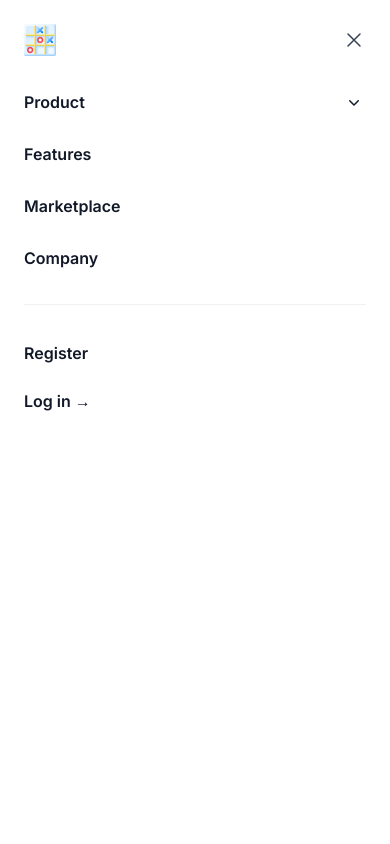
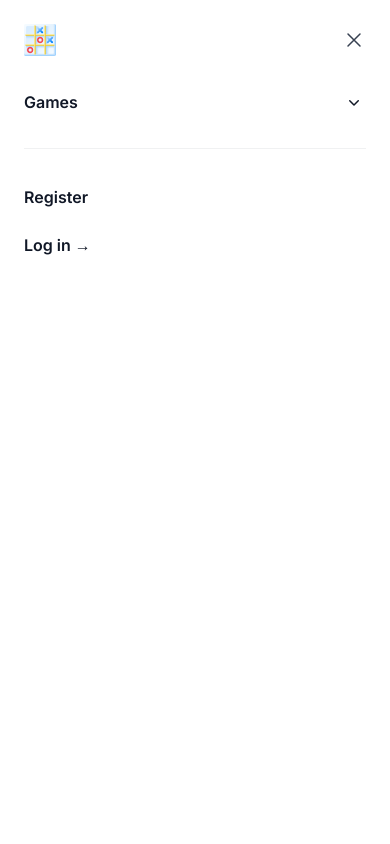
Before and after one commit to plamenpk/MyGames, a Next.js app in the folder mygames/: page / in a window 390 px wide. Both pictures are taken after a click on the button "Open main menu". Shown: the top 844 px of the page. Built offline with nearby package versions, Linux system fonts and the light colour scheme.

Commit message:
Removed unnecessary links

```diff
--- a/mygames/components/NavBar.tsx
+++ b/mygames/components/NavBar.tsx
@@ -207,7 +207,7 @@ const NavBar = () => {
                   {({ open }) => (
                     <>
                       <DisclosureButton className="flex w-full items-center justify-between rounded-lg py-2 pl-3 pr-3.5 text-base font-semibold leading-7 text-gray-900 hover:bg-gray-50">
-                        Product
+                        Games
                         <ChevronDownIcon
                           className={classNames(open ? 'rotate-180' : '', 'h-5 w-5 flex-none')}
                           aria-hidden="true"
@@ -228,24 +228,24 @@ const NavBar = () => {
                     </>
                   )}
                 </Disclosure>
-                <a
+                {/* <a
                   href="#"
                   className="-mx-3 block rounded-lg px-3 py-2 text-base font-semibold leading-7 text-gray-900 hover:bg-gray-50"
                 >
-                  Features
+                  Features........
                 </a>
                 <a
                   href="#"
                   className="-mx-3 block rounded-lg px-3 py-2 text-base font-semibold leading-7 text-gray-900 hover:bg-gray-50"
                 >
-                  Marketplace
+                  Marketplace...........
                 </a>
                 <a
                   href="#"
                   className="-mx-3 block rounded-lg px-3 py-2 text-base font-semibold leading-7 text-gray-900 hover:bg-gray-50"
                 >
                   Company
-                </a>
+                </a> */}
               </div>
               <div className="py-6">
                 {/* <a
```
